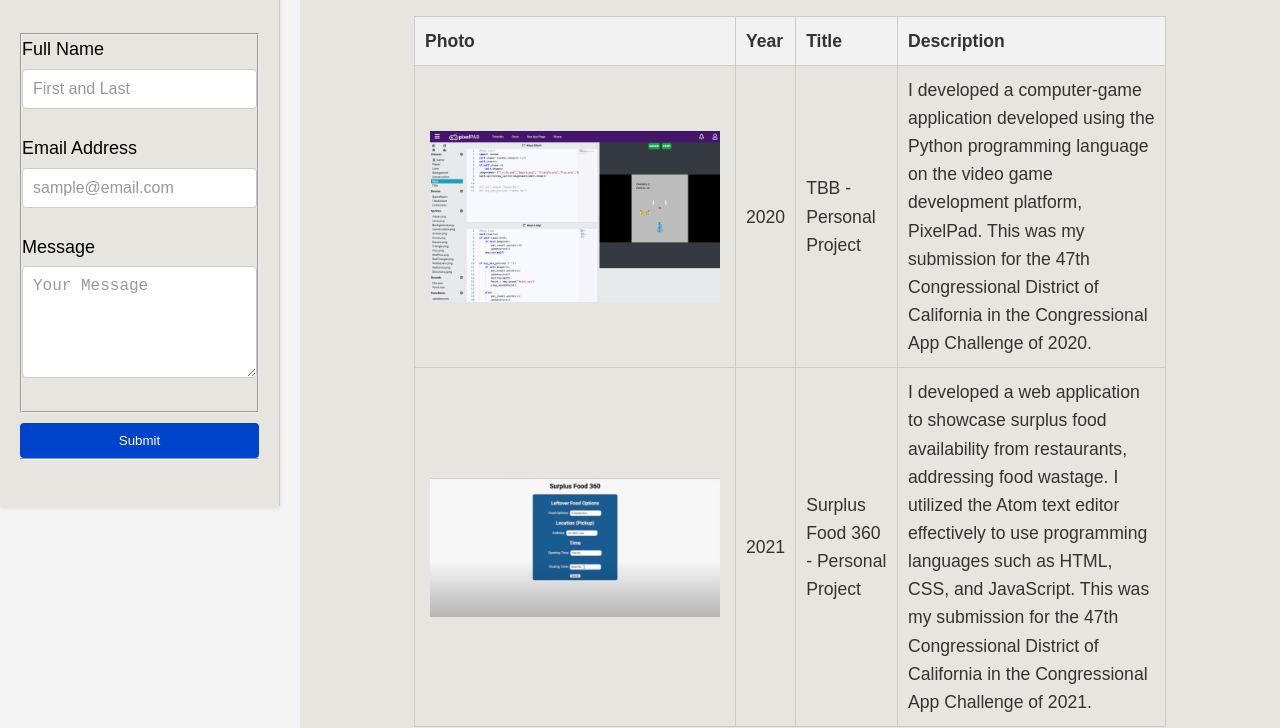
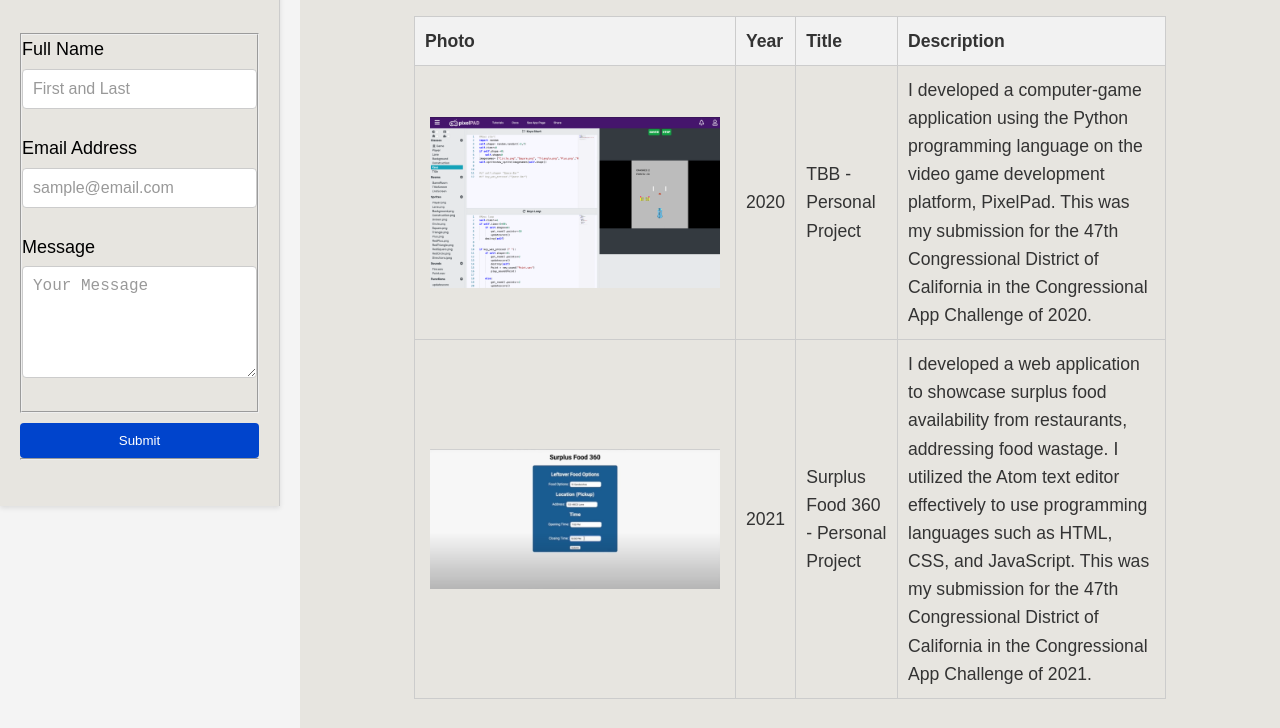
Before and after one commit to AsherM7/Project01, a plain HTML site: page albums.html in a window 1280 px wide. Shown: the part 231-959 px from the top of the page. Drawn offline with Linux system fonts and the light colour scheme; no server answers.

Commit message:
update data.json

```diff
--- a/albums.html
+++ b/albums.html
@@ -22,33 +22,44 @@
 <!-- Main content section -->
 <div class="main">
     <h1>Photo Gallery</h1> <br>
-    <table>
-        <caption></caption>
+    <table id="galleryTable">
+        <thead>
         <tr>
             <th>Photo</th>
             <th>Year</th>
             <th>Title</th>
             <th>Description</th>
         </tr>
-        <tr>
-            <td><img src="resources/images/Project%201%20Image.png" alt="2020 Personal Project" style="width: 300px; height: auto;"></td>
-            <td>2020</td>
-            <td>TBB - Personal Project </td>
-            <td> I developed a computer-game application developed using the Python programming language on the video game development platform, PixelPad.
-                This was my submission for the 47th Congressional District of California in the Congressional App Challenge of 2020. </td>
-        </tr>
-        <tr>
-            <td><img src="resources/images/Project%202%20Image.png" alt="2021 Personal Project" style="width: 400px; height: auto;"> </td>
-            <td>2021</td>
-            <td>Surplus Food 360 - Personal Project</td>
-            <td> I developed a web application to showcase surplus food availability from restaurants, addressing food wastage.
-                I utilized the Atom text editor effectively to use programming languages such as HTML, CSS, and JavaScript.
-                This was my submission for the 47th Congressional District of California in the Congressional App Challenge of 2021.</td>
-        </tr>
-        <tr>
-        </tr>
+        </thead>
+        <tbody>
+        </tbody>
     </table>
 
+    <script>
+        const tableBody = document.querySelector('#galleryTable tbody');
+        const pathToJSON = 'resources/api/data.json';
+
+        fetch(pathToJSON)
+            .then((response) => response.json())
+            .then((data) => {
+                data.forEach((item) => {
+                    const row = tableBody.insertRow();
+                    const cellImage = row.insertCell(0);
+                    const cellYear = row.insertCell(1);
+                    const cellTitle = row.insertCell(2);
+                    const cellDescription = row.insertCell(3);
+
+                    cellImage.innerHTML = `<img src="${item.imageSrc}" alt="${item.imageAlt}" style="width: ${item.imageWidth}; height: auto;">`;
+                    cellYear.textContent = item.year;
+                    cellTitle.textContent = item.title;
+                    cellDescription.textContent = item.description;
+                });
+            })
+            .catch((error) => console.error(error));
+    </script>
+
+
+<br>
 </div>
 
 <br>
--- /dev/null
+++ b/resources/api/data.json
@@ -0,0 +1,19 @@
+[
+
+  {
+    "year": "2020",
+    "title": "TBB - Personal Project",
+    "description": "I developed a computer-game application using the Python programming language on the video game development platform, PixelPad. This was my submission for the 47th Congressional District of California in the Congressional App Challenge of 2020.",
+    "imageSrc": "resources/images/Project%201%20Image.png",
+    "imageAlt": "2020 Personal Project",
+    "imageWidth": "300px"
+  },
+  {
+    "year": "2021",
+    "title": "Surplus Food 360 - Personal Project",
+    "description": "I developed a web application to showcase surplus food availability from restaurants, addressing food wastage. I utilized the Atom text editor effectively to use programming languages such as HTML, CSS, and JavaScript. This was my submission for the 47th Congressional District of California in the Congressional App Challenge of 2021.",
+    "imageSrc": "resources/images/Project%202%20Image.png",
+    "imageAlt": "2021 Personal Project",
+    "imageWidth": "400px"
+  }
+]
```
